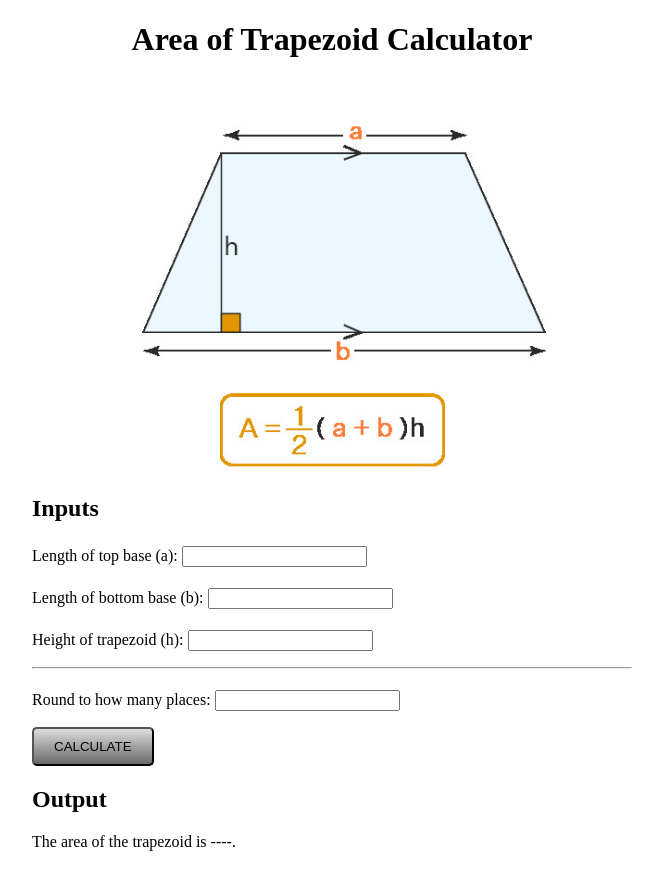
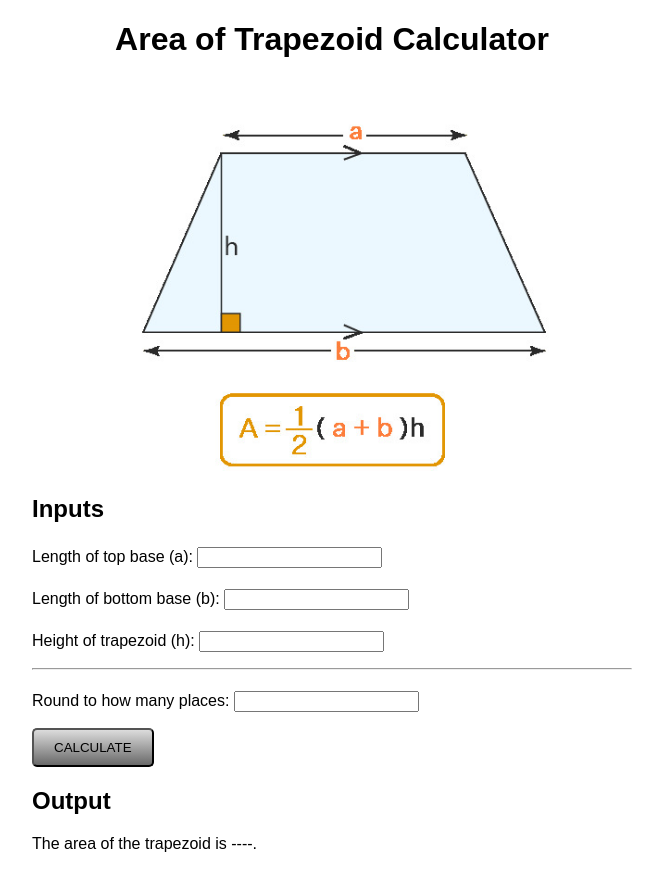
Before and after one commit to sam-omo/Area-of-Trapezoid, a plain HTML site: page index.html in a window 1280 px wide. Shown: the whole page, without its empty margins (308-971 px from the left). Drawn offline with Linux system fonts and the light colour scheme.

Commit message:
Add files via upload

```diff
--- a/style.css
+++ b/style.css
@@ -1,3 +1,7 @@
+html {
+  font-family: Arial, Helvetica, sans-serif;
+}
+
 body {
   margin: auto;
   width: 600px;
```
